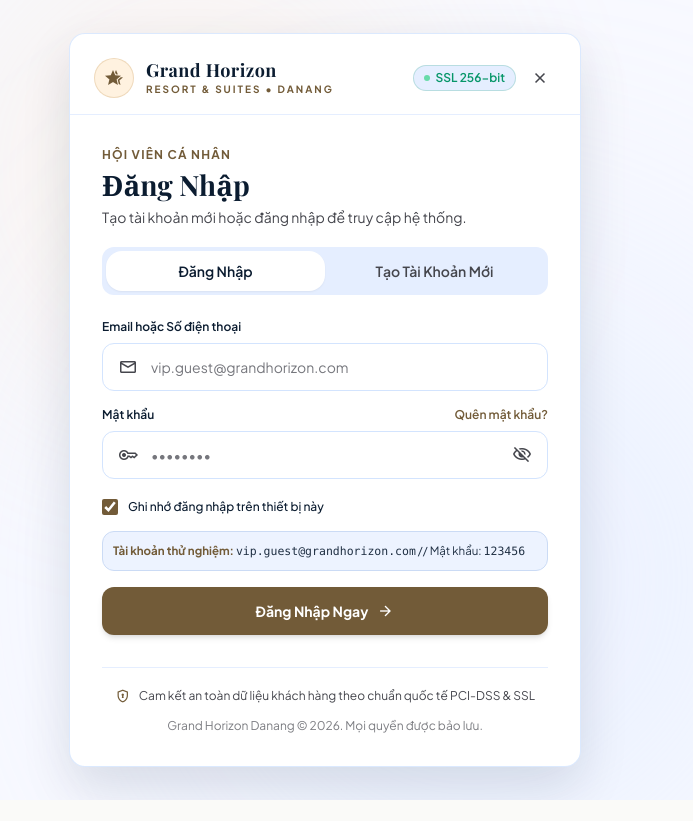
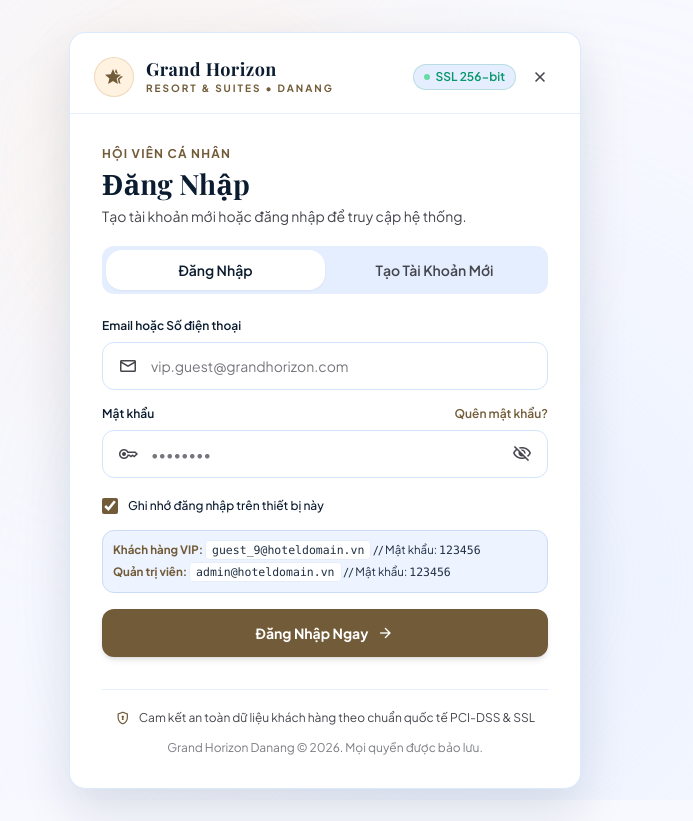
Before and after one commit to DVHorizon/CDPTW1-QuanLyKhachSan, a React (Vite) app in the folder frontend/: page /auth in a window 1280 px wide. Shown: the whole page, without its empty margins (315-1008 px from the left). Before the commit the page ends 800 px from the top, so only its background shows below. Built offline with nearby package versions, Linux system fonts and the light colour scheme; no server answers; a web font is replaced by a local one.

Commit message:
fix(auth): cap nhat tai khoan thu nghiem hop le trong database vao Auth.jsx

```diff
--- a/frontend/src/pages/Auth.jsx
+++ b/frontend/src/pages/Auth.jsx
@@ -358,8 +358,13 @@
               </div>
 
               {/* Quick Demo Credentials Pill */}
-              <div className="p-2.5 rounded-xl bg-[#e5eeff]/70 border border-[#cbdbf5] text-[11.5px] text-[#203044]">
-                <span className="font-bold text-[#725b38]">Tài khoản thử nghiệm:</span> <code>vip.guest@grandhorizon.com</code> // Mật khẩu: <code>123456</code>
+              <div className="p-2.5 rounded-xl bg-[#e5eeff]/70 border border-[#cbdbf5] text-[11.5px] text-[#203044] space-y-1">
+                <div>
+                  <span className="font-bold text-[#725b38]">Khách hàng VIP:</span> <code className="bg-white px-1.5 py-0.5 rounded border border-[#cbdbf5]/50">guest_9@hoteldomain.vn</code> // Mật khẩu: <code>123456</code>
+                </div>
+                <div>
+                  <span className="font-bold text-[#725b38]">Quản trị viên:</span> <code className="bg-white px-1.5 py-0.5 rounded border border-[#cbdbf5]/50">admin@hoteldomain.vn</code> // Mật khẩu: <code>123456</code>
+                </div>
               </div>
 
               {/* Primary CTA Button (Gold Accent) */}
```
